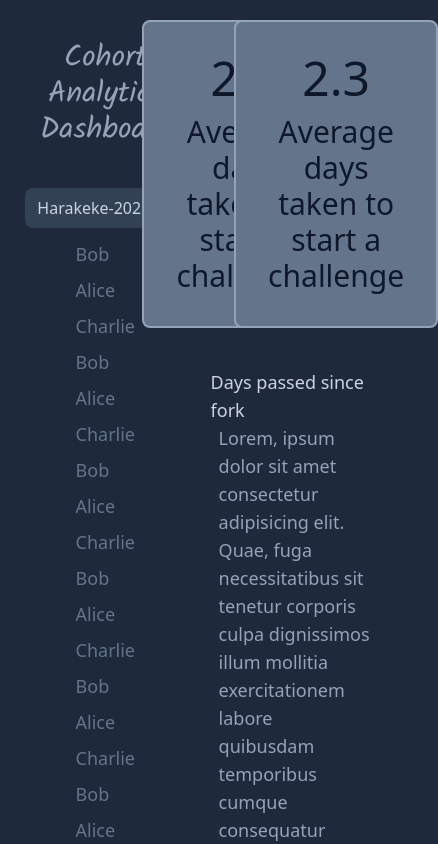
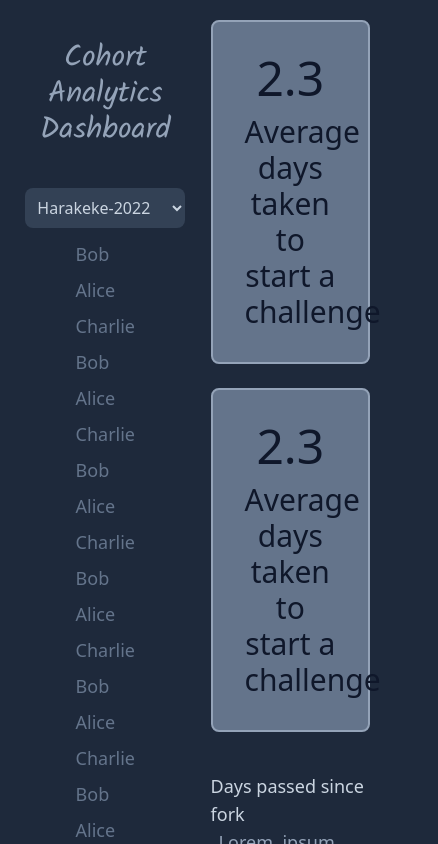
Before and after one commit to AhmedAnwarHafez/cohort-analytics-dashboard, a SvelteKit app: page / in a window 390 px wide. Shown: the top 844 px of the page, 438 px wide, since content can reach past the window. Built offline with nearby package versions, Linux system fonts and the light colour scheme.

Commit message:
make cards responsive withh flex

```diff
--- a/src/routes/+page.svelte
+++ b/src/routes/+page.svelte
@@ -5,7 +5,7 @@
 </script>
 
 <section class="flex flex-col gap-10">
-	<section class="grid grid-cols-4 justify-items-center gap-6">
+	<section class="flex grid-cols-4 flex-col justify-items-center gap-6 md:grid">
 		<Card value={2.3} description={'Average days taken to start a challenge'} />
 		<Card value={2.3} description={'Average days taken to start a challenge'} />
 	</section>
```
